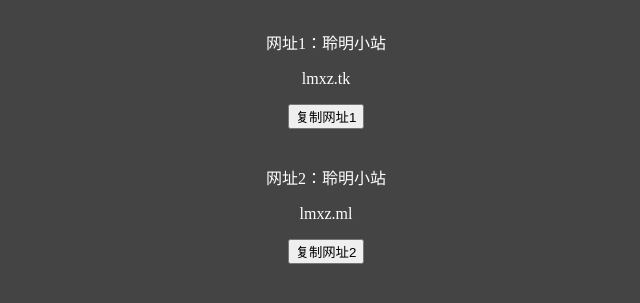
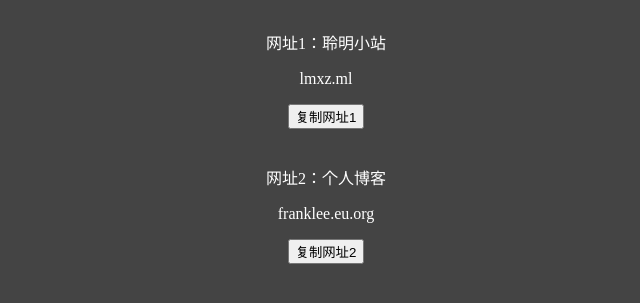
Before and after one commit to LMXZ1258/lmxz, a plain HTML site: page index.html in a window 1280 px wide. Shown: the part 159-462 px from the top of the page, 314-954 px from the left. Drawn offline with Linux system fonts and the light colour scheme; some packages are replaced by stand-ins of ours; a script that the page names is missing.

Commit message:
Update index.html

```diff
--- a/index.html
+++ b/index.html
@@ -31,14 +31,14 @@
         <br><br>
         <div class="wrapper1">
             网址1：聆明小站
-            <p id="text">lmxz.tk</p>
+            <p id="text">lmxz.ml</p>
             <textarea id="input"></textarea>
             <button onclick="copyText()">复制网址1</button>
         </div>
         <br><br>
         <div class="wrapper1">
-            网址2：聆明小站
-            <p id="text_2">lmxz.ml</p>
+            网址2：个人博客
+            <p id="text_2">franklee.eu.org</p>
             <textarea id="input_2"></textarea>
             <button onclick="copyText_2()">复制网址2</button>
         </div>
```
